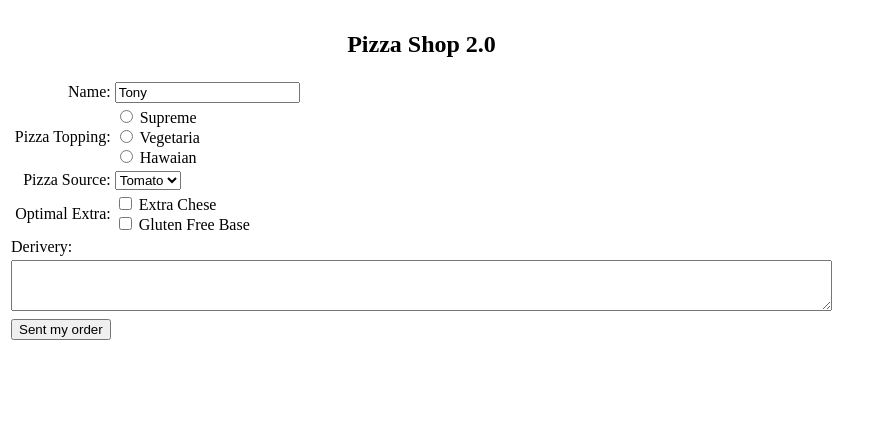
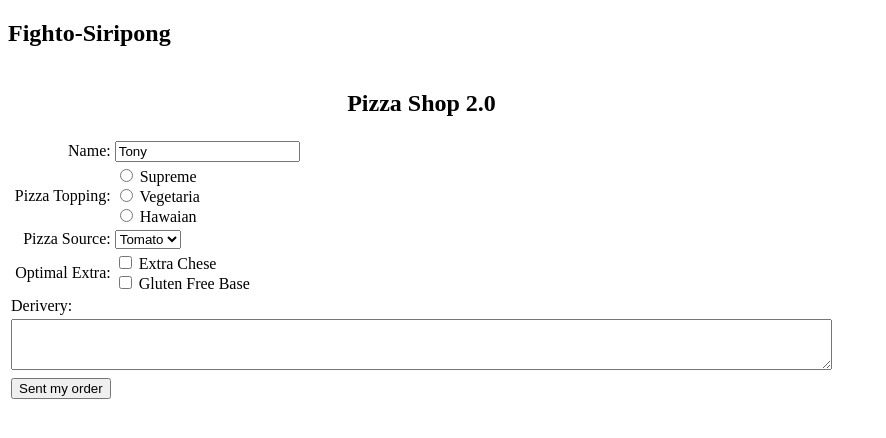
Before and after one commit to SirTonyBaac/project-lab3, a plain HTML site: page index.html in a window 1280 px wide. Shown: the whole page, without its empty margins (0-886 px from the left). Drawn offline with Linux system fonts and the light colour scheme.

Commit message:
init file

```diff
--- a/index.html
+++ b/index.html
@@ -7,10 +7,11 @@
 </head>
 
 <body>
+    <h2>Fighto-Siripong</h2>
     <form action="">
         <table width="100px">
             <tr>
-                <th align="center" colspan="2"><h2>Pizza Shop 2.0</h2></th>
+                <th align="center" colspan="2"><h2>Pizza Shop 2.0 </h2></th>
             </tr>
             <tr>
                 <td align="right" width="50px"><label>Name: </label></td>
```
